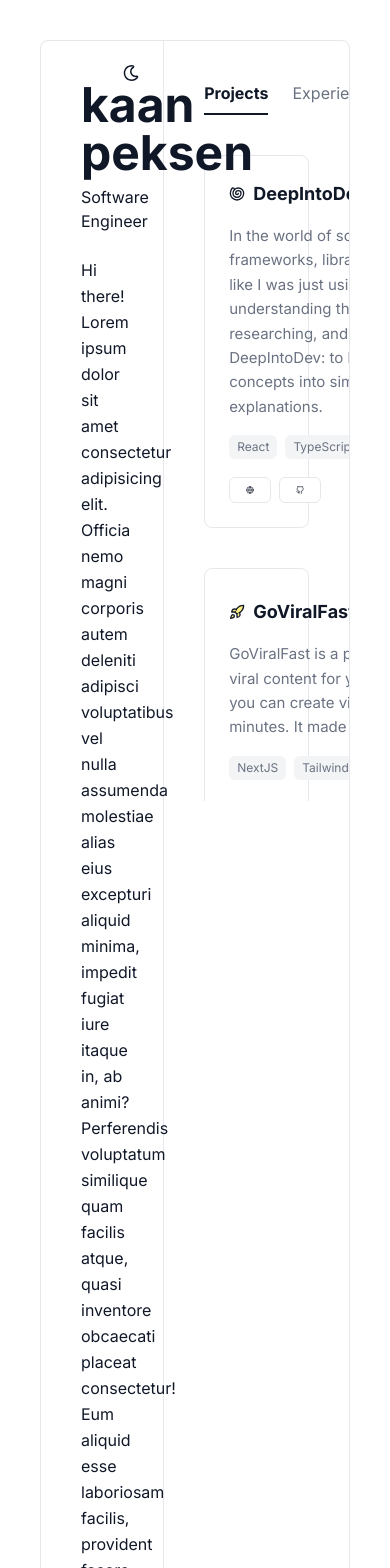
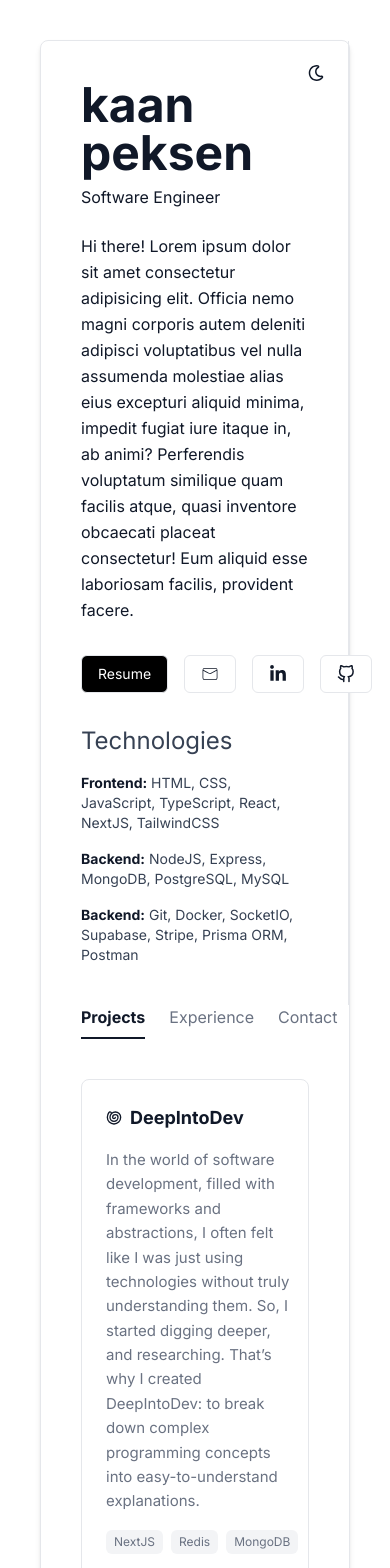
Before and after one commit to kaanmetep/portfolio, a Next.js app: page / in a window 390 px wide. Shown: the top 1568 px of the page. Built offline with nearby package versions, Linux system fonts and the light colour scheme.

Commit message:
make app more responsive

```diff
--- a/app/page.tsx
+++ b/app/page.tsx
@@ -3,7 +3,7 @@ import ContentSection from "@/components/ContentSection";
 
 export default function Home() {
   return (
-    <div className="m-10 flex border border-gray-200 rounded-lg">
+    <div className="m-10 flex flex-col lg:flex-row border border-gray-200 rounded-lg shadow-md">
       <AboutSection />
       <ContentSection />
     </div>
--- a/components/AboutSection.jsx
+++ b/components/AboutSection.jsx
@@ -8,7 +8,7 @@ import { FRONTEND_STACK, BACKEND_STACK, SERVICES_STACK } from "@/constants";
 
 const AboutSection = () => {
   return (
-    <div className="border-r border-gray-200 p-10 w-[40%] relative ">
+    <div className="border-r border-gray-200 p-10 lg:w-[40%] relative ">
       <FaRegMoon className="absolute top-6 right-6 cursor-pointer" />
       <FaRegSun className="absolute top-6 right-6 hidden cursor-pointer" />
       <h1 className="text-5xl font-semibold">kaan peksen</h1>
--- a/components/ContentSection.jsx
+++ b/components/ContentSection.jsx
@@ -1,12 +1,12 @@
 import Tab from "./ui/Tab";
 import ProjectCard from "./ProjectCard";
-import { Rocket, Shell } from "lucide-react";
+import { Rocket, Shell, MessageCircle } from "lucide-react";
 import image1 from "@/public/images/goviralfast/goviralfast1.png";
 import image2 from "@/public/images/deepintodev/deepintodev1.png";
-
+import image3 from "@/public/images/quizversus/quizversus1.png";
 const ContentSection = () => {
   return (
-    <div className="p-10 w-[60%] max-h-[90vh] overflow-y-auto">
+    <div className="p-10 pt-0 lg:pt-10 lg:w-[60%] lg:max-h-[90vh] lg:overflow-y-auto">
       <ul className="flex gap-6">
         <li>
           <Tab selected>Projects</Tab>
@@ -21,45 +21,31 @@ const ContentSection = () => {
       <ProjectCard
         logo={<Shell className="size-4 sm:size-5 md:size-7" />}
         title="DeepIntoDev"
-        description="In the world of software development, filled with frameworks, libraries, and abstractions, I often felt like I was just using technologies without truly understanding them. So, I started digging deeper, researching, and questioning. That’s why I created DeepIntoDev: to break down complex programming concepts into simpler, easy-to-understand explanations."
+        description="In the world of software development, filled with frameworks and abstractions, I often felt like I was just using technologies without truly understanding them. So, I started digging deeper, and researching. That’s why I created DeepIntoDev: to break down complex programming concepts into easy-to-understand explanations."
         image={image2}
-        technologies={[
-          "React",
-          "TypeScript",
-          "NextJS",
-          "TailwindCSS",
-          "Supabase",
-        ]}
+        technologies={["NextJS", "Redis", "MongoDB"]}
+        websiteUrl="https://deepintodev.com"
+        githubUrl="https://github.com/kaanmetep/deepintodev"
       />
       <ProjectCard
         logo={
           <Rocket className=" fill-yellow-200 size-4 sm:size-5 md:size-7" />
         }
         title="GoViralFast"
-        description="GoViralFast is a platform that helps you to create viral content for your business. With GoViralFast, you can create viral content for your business in minutes. It made with nextjs and tailwindcss."
+        description="GoViralFast is a SaaS where users can edit viral videos directly on the platform and download them instantly."
         image={image1}
-        technologies={[
-          "NextJS",
-          "TailwindCSS",
-          "React",
-          "TypeScript",
-          "Stripe",
-        ]}
+        technologies={["NextJS", "Supabase", "Stripe", "TailwindCSS"]}
+        websiteUrl="https://goviralfast.co"
+        githubUrl="https://github.com/kaanmetep/goviralfast"
       />
       <ProjectCard
-        logo={
-          <Rocket className=" fill-yellow-200 size-4 sm:size-5 md:size-7" />
-        }
+        logo={<MessageCircle className="size-4 sm:size-5 md:size-7" />}
         title="QuizVersus"
-        description="QuizVersus is a platform that helps you to create quizzes for your business. With QuizVersus, you can create quizzes for your business in minutes. It made with nextjs and tailwindcss."
-        image={image1}
-        technologies={[
-          "NextJS",
-          "TailwindCSS",
-          "React",
-          "TypeScript",
-          "Stripe",
-        ]}
+        description="QuizVersus is a real-time multiplayer quiz app built using Socket.IO. Users can create and join quiz rooms, compete against each other in real-time, and view live scores."
+        image={image3}
+        technologies={["NextJS", "Socket.IO"]}
+        websiteUrl="https://quiz-versus.onrender.com/"
+        githubUrl="https://github.com/kaanmetep/quiz-versus"
       />
     </div>
   );
--- a/components/ProjectCard.jsx
+++ b/components/ProjectCard.jsx
@@ -1,3 +1,4 @@
+"use client";
 import Button from "./ui/Button";
 import { FiGithub } from "react-icons/fi";
 import { Globe } from "lucide-react";
@@ -5,12 +6,17 @@ const ProjectCard = ({
   logo,
   title,
   description,
-  image,
+  image = null,
   technologies = [],
+  websiteUrl,
+  githubUrl,
 }) => {
   return (
-    <div className="mt-10 border border-gray-200 cursor-pointer hover:shadow-md transition-all duration-200 hover:border-gray-300 ease-in-out rounded-lg p-6">
-      <div className="flex items-center gap-4">
+    <div
+      className="flex flex-col mt-10 border border-gray-200 cursor-pointer hover:shadow-md transition-all duration-200 hover:border-gray-300 ease-in-out rounded-lg p-6"
+      onClick={() => window.open(websiteUrl, "_blank")}
+    >
+      <div className="flex lg:items-center gap-4">
         <div>
           <div className="flex gap-2 items-center">
             <div>{logo}</div>
@@ -30,20 +36,22 @@ const ProjectCard = ({
             ))}
           </ul>
         </div>
-        <img
-          src={image.src}
-          alt={title}
-          className="w-64 h-48 object-contain rounded-lg"
-        />
+        {image && (
+          <img
+            src={image.src}
+            alt={title}
+            className="w-64 h-48 object-contain rounded-lg hidden lg:block"
+          />
+        )}
       </div>
       <ul className="flex gap-2 mt-[18px] items-center">
         <li>
-          <Button>
+          <Button onClick={() => window.open(websiteUrl, "_blank")}>
             <Globe className="size-2 sm:size-3 md:size-4" />
           </Button>
         </li>
         <li>
-          <Button>
+          <Button onClick={() => window.open(githubUrl, "_blank")}>
             <FiGithub className="size-2 sm:size-3 md:size-4" />
           </Button>
         </li>
```
Also changed, not shown: public/images/quizversus/quizversus1.png (added).
